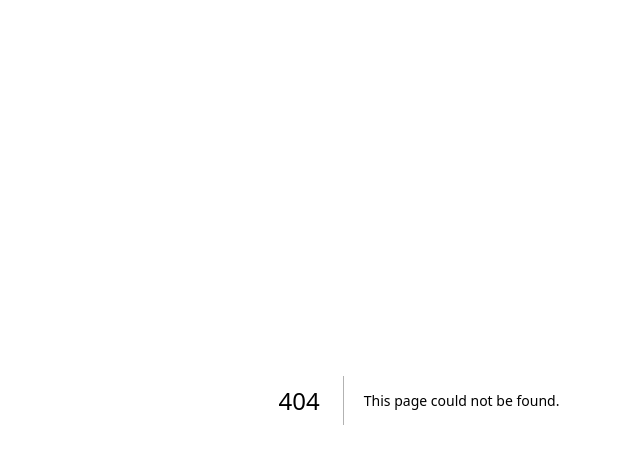
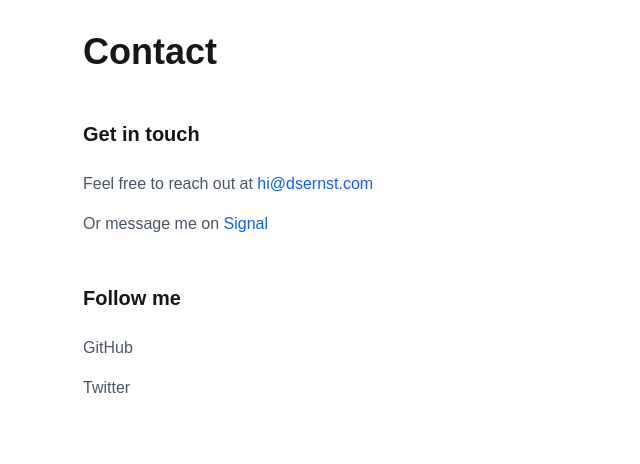
Before and after one commit to dsernst/dsernst.com-2025, a Next.js app: page /contact in a window 1280 px wide. Before the commit this address had no page. Shown: the top 464 px of the page, without its empty margins (221-861 px from the left). Built offline with nearby package versions, Linux system fonts and the light colour scheme.

Commit message:
Begin adding basic /contact page

```diff
--- /dev/null
+++ b/app/contact/page.tsx
@@ -0,0 +1,63 @@
+export default function Contact() {
+  return (
+    <div className="min-h-screen flex flex-col items-center p-8">
+      <main className="w-full max-w-2xl">
+        <h1 className="text-4xl font-bold mb-12">Contact</h1>
+
+        <div className="flex flex-col gap-12">
+          <section>
+            <h2 className="text-xl font-semibold mb-6">Get in touch</h2>
+            <div className="flex flex-col gap-4 text-gray-600 dark:text-gray-300">
+              <p>
+                Feel free to reach out at{' '}
+                <a
+                  href="mailto:hi@dsernst.com"
+                  className="text-blue-600 dark:text-blue-400 hover:underline"
+                >
+                  hi@dsernst.com
+                </a>
+              </p>
+              <p>
+                Or message me on{' '}
+                <a
+                  href="https://signal.me/#eu/BoJi_hXAgZij8SBK2mGyEoemAKKgZ7_RYOjAOnkgVYCu8IjJAH5EjblXfQ0U3Cbc"
+                  target="_blank"
+                  rel="noopener noreferrer"
+                  className="text-blue-600 dark:text-blue-400 hover:underline"
+                >
+                  Signal
+                </a>
+              </p>
+            </div>
+          </section>
+
+          <section>
+            <h2 className="text-xl font-semibold mb-6">Follow me</h2>
+            <div className="flex flex-col gap-4">
+              <p>
+                <a
+                  href="https://github.com/dsernst"
+                  target="_blank"
+                  rel="noopener noreferrer"
+                  className="text-gray-600 dark:text-gray-300 hover:text-gray-900 dark:hover:text-white"
+                >
+                  GitHub
+                </a>
+              </p>
+              <p>
+                <a
+                  href="https://twitter.com/dsernst"
+                  target="_blank"
+                  rel="noopener noreferrer"
+                  className="text-gray-600 dark:text-gray-300 hover:text-gray-900 dark:hover:text-white"
+                >
+                  Twitter
+                </a>
+              </p>
+            </div>
+          </section>
+        </div>
+      </main>
+    </div>
+  )
+}
```
